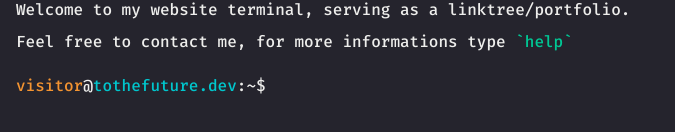
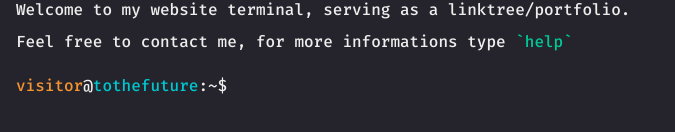
Before and after one commit to CyrilPerrinjaquet/ToTheFuture.dev, a React (Vite) app: page / in a window 1280 px wide. Shown: the part 362-494 px from the top of the page, without its empty margins (0-675 px from the left). Built offline with nearby package versions, Linux system fonts and the light colour scheme.

Commit message:
:recycle: Refactor prompt

```diff
--- a/src/components/Prompt.jsx
+++ b/src/components/Prompt.jsx
@@ -5,7 +5,7 @@ export default function Prompt({ command }) {
       <label htmlFor="command-prompt-input">
         <span className="text-yellow">visitor</span>
         <span className="text-white">@</span>
-        <span className="text-blue">tothefuture.dev</span>
+        <span className="text-blue">tothefuture</span>
         <span className="text-white">:~$</span>
       </label>
       <input
--- a/src/components/Terminal.jsx
+++ b/src/components/Terminal.jsx
@@ -81,7 +81,7 @@ export default function CommandPrompt() {
           <label htmlFor="command-prompt-input">
             <span className="text-yellow">visitor</span>
             <span className="text-white">@</span>
-            <span className="text-blue">tothefuture.dev</span>
+            <span className="text-blue">tothefuture</span>
             <span className="text-white">:~$</span>
           </label>
           <input
```
